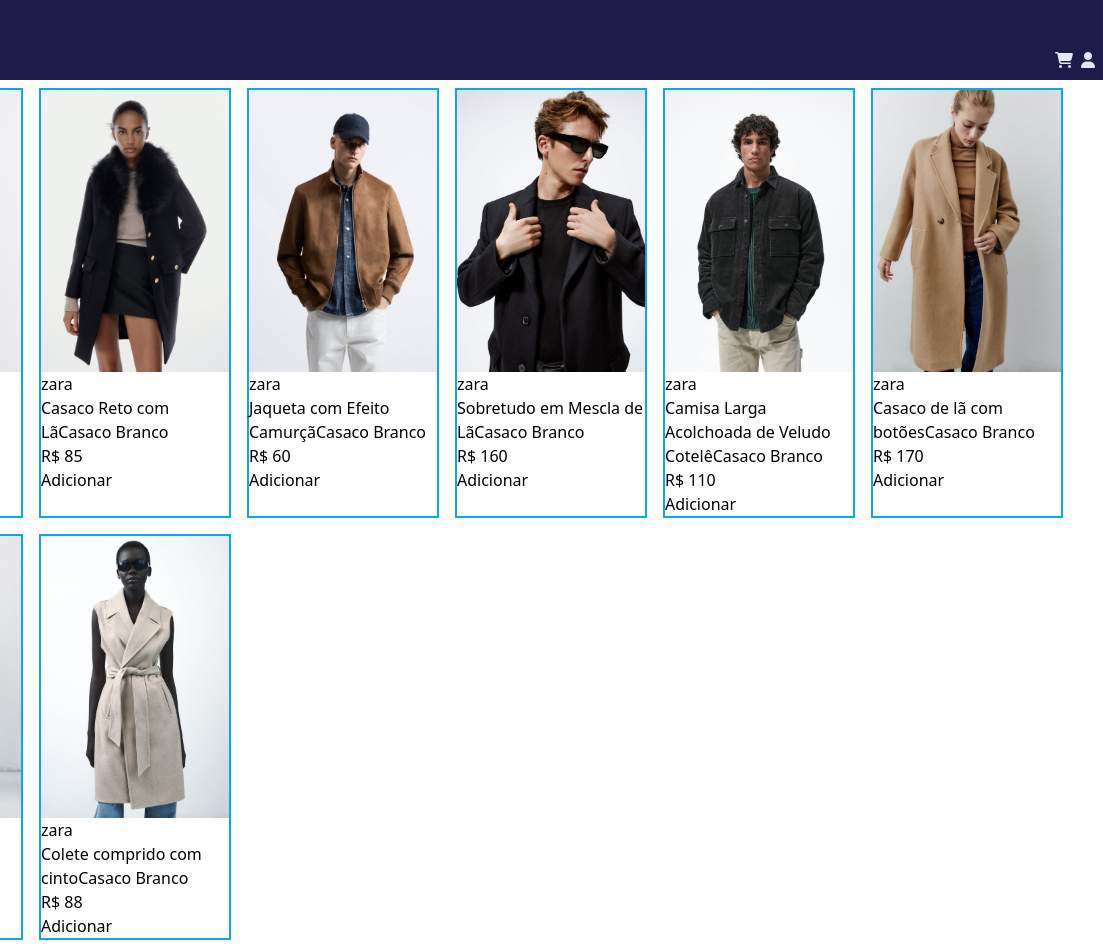
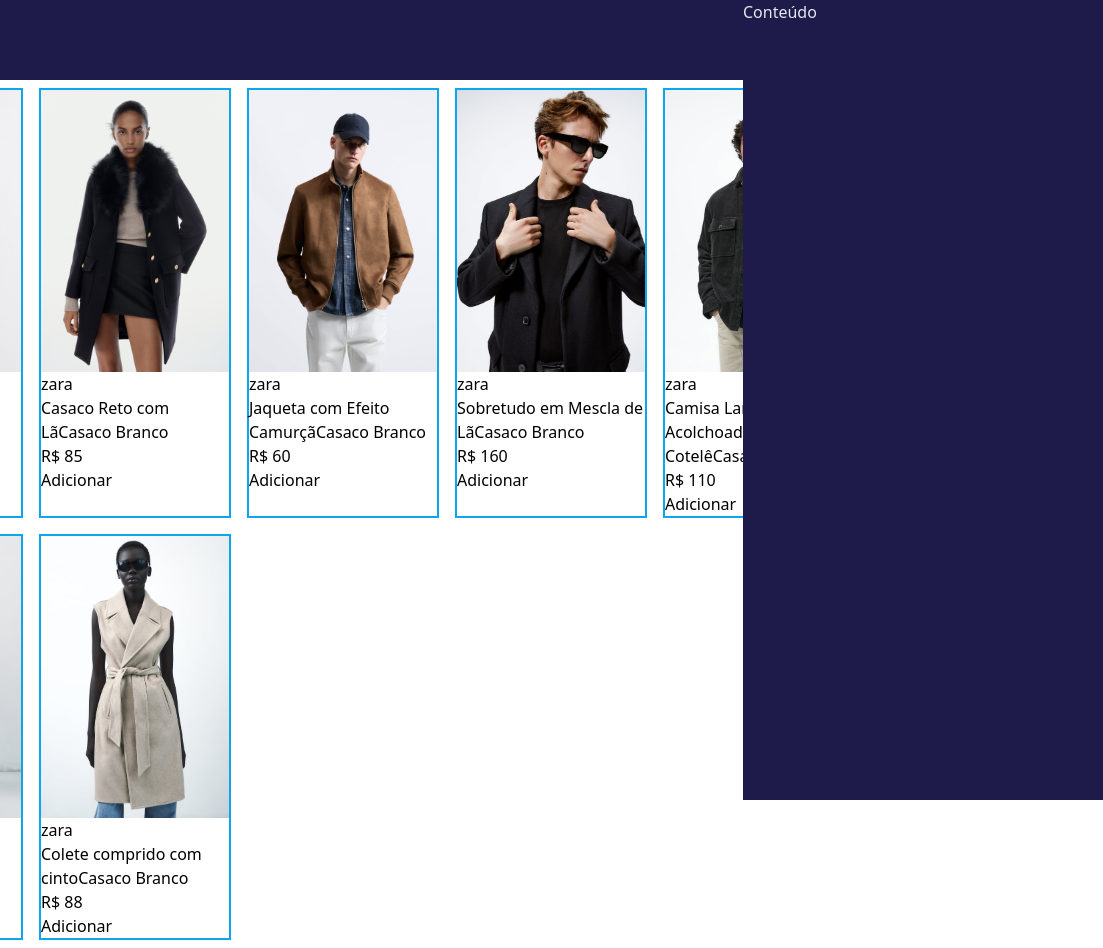
Before and after one commit to ronaldomacielDev/MagazineHashtag, a website built with Vite: page index.html in a window 1280 px wide. Shown: the full height of the page, 177-1280 px from the left. Built offline with nearby package versions, Linux system fonts and the light colour scheme.

Commit message:
Update index.html

```diff
--- a/index.html
+++ b/index.html
@@ -13,6 +13,16 @@
       />
 </head>
 <body>
+      <section
+            class="fixed top-0 right-0 bg-indigo-950 h-screen w-[360px] text-slate-200"
+            id="carrinho">
+            Conteúdo
+
+            <div id="cabecalho-carrinho"></div>
+
+      </section>
+
+
       <header class="flex bg-indigo-950 p-2 justify-between">
             <img
                   class='h-16'
@@ -35,3 +45,6 @@
       <script src="./main.js"></script>
 </body>
 </html>
+
+
+<!-- npm run dev -->
```
